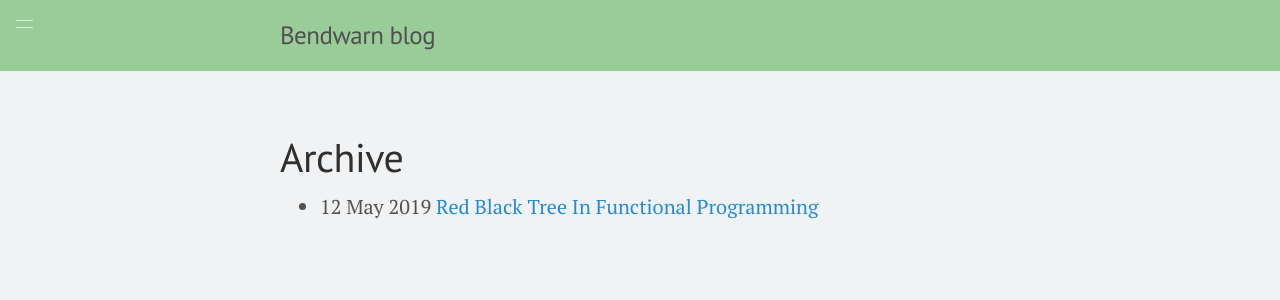
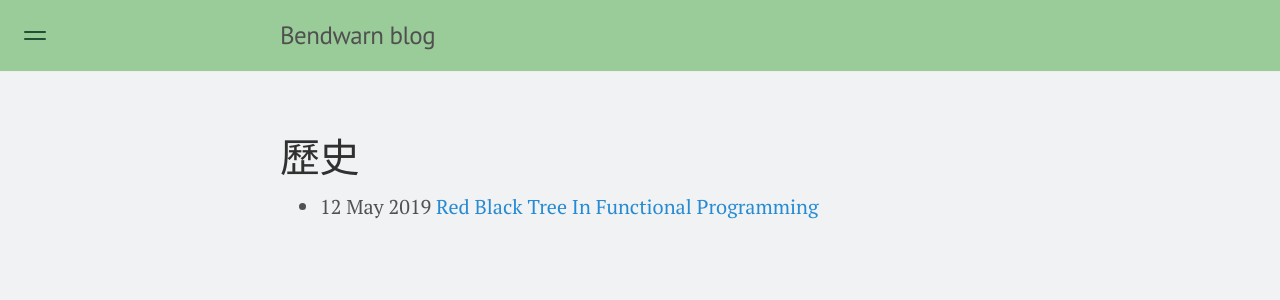
Before and after one commit to bendwarn/bendwarn.github.io, a Jekyll site: the page built from archive.md, in a window 1280 px wide. Shown: the top 300 px of the page. Built offline with Jekyll 4.4.1, drawn with Linux system fonts in a browser that asks for light colours; comment, search, counter and statistics services are not loaded.

Commit message:
Improve Traditional Chinese sidebar navigation accessibility

```diff
--- a/_includes/sidebar.html
+++ b/_includes/sidebar.html
@@ -1,36 +1,54 @@
-<!-- Target for toggling the sidebar `.sidebar-checkbox` is for regular
-     styles, `#sidebar-checkbox` for behavior. -->
-<input type="checkbox" id="sidebar-checkbox" hidden>
-<label class="menuicon" for="sidebar-checkbox">
+<input type="checkbox" id="sidebar-checkbox" class="sidebar-checkbox" lang="zh-Hant" aria-label="導覽選單" aria-controls="sidebar">
+<label class="menuicon" for="sidebar-checkbox" aria-hidden="true">
   <span class="bread bread-top"><span class="crust crust-top"></span></span>
   <span class="bread bread-bottom"><span class="crust crust-bottom"></span></span>
 </label>
+<label class="sidebar-backdrop" for="sidebar-checkbox" aria-hidden="true"></label>
 
-<!-- Toggleable sidebar -->
-<div class="sidebar" id="sidebar">
-  <nav class="sidebar-nav">
-    <a class="sidebar-nav-item" href="{{ site.github.repository_url }}">GitHub repository</a>
+<aside class="sidebar" id="sidebar" lang="zh-Hant">
+  <div class="sidebar-heading">
+    <span class="sidebar-title">{{ site.title }}</span>
+  </div>
 
-    {% comment %}
-      The code below dynamically generates a sidebar nav of pages with
-      `layout: page` in the front-matter. See readme for usage.
-    {% endcomment %}
+  <nav class="sidebar-nav" aria-label="主要導覽">
+    <a class="sidebar-nav-item{% if page.url == '/' %} active{% endif %}" href="{{ '/' | relative_url }}"{% if page.url == '/' %} aria-current="page"{% endif %}>
+      <svg viewBox="0 0 24 24" fill="none" stroke="currentColor" stroke-width="1.8" stroke-linecap="round" stroke-linejoin="round" aria-hidden="true" focusable="false"><path d="M3 10.5 12 3l9 7.5"></path><path d="M5.5 9.5V20h13V9.5M9.5 20v-6h5v6"></path></svg>
+      首頁
+    </a>
 
-    {% assign pages_list = site.pages | sort:"url" %}
+    {% assign pages_list = site.pages | sort: "url" %}
     {% for node in pages_list %}
-      {% if node.title != null %}
-        {% if node.layout == "page" %}
-          <a class="sidebar-nav-item{% if page.url == node.url %} active{% endif %}" href="{{ node.url }}">{{ node.title }}</a>
-        {% endif %}
+      {% if node.path == "about.md" %}
+        <a class="sidebar-nav-item{% if page.url == node.url %} active{% endif %}" href="{{ node.url | relative_url }}"{% if page.url == node.url %} aria-current="page"{% endif %}>
+          <svg viewBox="0 0 24 24" fill="none" stroke="currentColor" stroke-width="1.8" stroke-linecap="round" stroke-linejoin="round" aria-hidden="true" focusable="false"><circle cx="12" cy="8" r="3.5"></circle><path d="M5 20a7 7 0 0 1 14 0"></path></svg>
+          關於
+        </a>
       {% endif %}
     {% endfor %}
 
-    <a class="sidebar-nav-item{% if page.url == '/archive/' %} active{% endif %}" href="{{ site.baseurl }}/archive/">Archive</a>
+    <a class="sidebar-nav-item{% if page.url == '/archive/' %} active{% endif %}" href="{{ '/archive/' | relative_url }}"{% if page.url == '/archive/' %} aria-current="page"{% endif %}>
+      <svg viewBox="0 0 24 24" fill="none" stroke="currentColor" stroke-width="1.8" stroke-linecap="round" stroke-linejoin="round" aria-hidden="true" focusable="false"><path d="M3 12a9 9 0 1 0 2.6-6.4L3 8"></path><path d="M3 3v5h5M12 7v5l3.5 2"></path></svg>
+      歷史
+    </a>
   </nav>
 
+  <div class="sidebar-secondary">
+    <a class="sidebar-external" href="https://github.com/{{ site.repository }}" aria-label="GitHub 程式碼庫">
+      <svg viewBox="0 0 24 24" fill="currentColor" aria-hidden="true" focusable="false"><path d="M12 0C5.37 0 0 5.37 0 12c0 5.31 3.435 9.795 8.205 11.385.6.105.825-.255.825-.57 0-.285-.015-1.23-.015-2.235-3.015.555-3.795-.735-4.035-1.41-.135-.345-.72-1.41-1.23-1.695-.42-.225-1.02-.78-.015-.795.945-.015 1.62.87 1.845 1.23 1.08 1.815 2.805 1.305 3.495.99.105-.78.42-1.305.765-1.605-2.67-.3-5.46-1.335-5.46-5.925 0-1.305.465-2.385 1.23-3.225-.12-.3-.54-1.53.12-3.18 0 0 1.005-.315 3.3 1.23.96-.27 1.98-.405 3-.405s2.04.135 3 .405c2.295-1.56 3.3-1.23 3.3-1.23.66 1.65.24 2.88.12 3.18.765.84 1.23 1.905 1.23 3.225 0 4.605-2.805 5.625-5.475 5.925.435.375.81 1.095.81 2.22 0 1.605-.015 2.895-.015 3.3 0 .315.225.69.825.57A12.02 12.02 0 0024 12c0-6.63-5.37-12-12-12z"></path></svg>
+    </a>
+  </div>
+
   <div class="sidebar-item">
-    <p>
-      &copy; {{ site.time | date: '%Y' }}. All rights reserved.
-    </p>
+    <p>&copy; {{ site.time | date: '%Y' }} {{ site.author.name }}</p>
   </div>
-</div>
+</aside>
+
+<script>
+  document.addEventListener('keydown', function (event) {
+    var menu = document.getElementById('sidebar-checkbox');
+    if (event.key === 'Escape' && menu.checked) {
+      menu.checked = false;
+      menu.focus();
+    }
+  });
+</script>
--- a/archive.md
+++ b/archive.md
@@ -1,11 +1,11 @@
 ---
 layout: default
-title: Archive
+title: 歷史
 permalink: /archive/
 ---
 
 <div class="archive">
-  <h1 class="page-title">Archive</h1>
+  <h1 class="page-title">歷史</h1>
 
   <ul class="archive-posts">
     {% for post in site.posts %}
--- a/public/css/main.sass
+++ b/public/css/main.sass
@@ -21,50 +21,172 @@
 .konosuba
   font-family: konosuba
 
-// sidebar
+// Keep the control available to keyboard and assistive technology users.
+.sidebar-checkbox
+  position: fixed
+  width: 1px
+  height: 1px
+  margin: 0
+  overflow: hidden
+  clip: rect(0, 0, 0, 0)
+  clip-path: inset(50%)
+  white-space: nowrap
+
+.menuicon
+  position: fixed
+  top: .5rem
+  left: .5rem
+  z-index: 12
+  display: block
+  width: 2.5rem
+  height: 2.5rem
+  border-radius: .3rem
+  color: #244d35
+  cursor: pointer
+  transition: background-color .2s ease, color .2s ease
+
+.menuicon:hover
+  background-color: rgba(36, 77, 53, .1)
+
+#sidebar-checkbox:focus-visible ~ .menuicon
+  outline: 3px solid #244d35
+  outline-offset: 2px
+
+#sidebar-checkbox:checked ~ .menuicon
+  color: #fff
+
+#sidebar-checkbox:checked ~ .menuicon:hover
+  background-color: rgba(255, 255, 255, .12)
+
+#sidebar-checkbox:checked:focus-visible ~ .menuicon
+  outline-color: #b4ddb9
+
+.bread
+  position: absolute
+  top: 50%
+  left: 50%
+  width: 1.1rem
+  height: 2px
+  transition: transform .2s ease
+
+.crust
+  display: block
+  width: 100%
+  height: 100%
+  border-radius: 1px
+  background: currentColor
+
+.bread-top
+  transform: translate(-50%, -4px)
+
+.bread-bottom
+  transform: translate(-50%, 3px)
+
+#sidebar-checkbox:checked ~ .menuicon .bread-top
+  transform: translate(-50%, 0) rotate(45deg)
+
+#sidebar-checkbox:checked ~ .menuicon .bread-bottom
+  transform: translate(-50%, 0) rotate(-45deg)
+
+.sidebar-backdrop
+  position: fixed
+  inset: 0
+  z-index: 9
+  visibility: hidden
+  background: rgba(15, 25, 19, .45)
+  opacity: 0
+  cursor: pointer
+  transition: opacity .3s ease, visibility .3s ease
+
+#sidebar-checkbox:checked ~ .sidebar-backdrop
+  visibility: visible
+  opacity: 1
+
+.sidebar
+  display: flex
+  flex-direction: column
+  padding: 4.5rem 0 1.25rem
+  font-size: .9rem
+  color: #c8d4ca
+  background: #1c2d23
+  transition: transform .3s ease, visibility .3s ease
+
+.sidebar > *
+  flex-shrink: 0
+
 #sidebar-checkbox:checked ~ .sidebar
   visibility: visible
 
-.menuicon
+.sidebar-heading
+  padding: 0 1.5rem 1.5rem
+
+.sidebar-title
   display: block
-  position: absolute
-  width: 48px
-  height: 48px
-  z-index: 11
-  cursor: pointer
-  transition: opacity 0.2s cubic-bezier(0.645, 0.045, 0.355, 1)
-  &:hover
-    opacity: .65
+  color: #fff
+  font-size: 1.15rem
+  line-height: 1.3
 
-.bread
-  position: absolute
-  top: 9px
-  left: 9px
-  width: 30px
-  height: 30px
-  transition: transform .1806s cubic-bezier(0.04, 0.04, 0.12, 0.96)
-  #sidebar-checkbox:checked ~ .menuicon &
-    transition: transform .3192s cubic-bezier(0.04, 0.04, 0.12, 0.96) .1008s
+.sidebar-nav
+  padding: .75rem .75rem 1rem
+  border-top: 1px solid rgba(255, 255, 255, .14)
+  border-bottom: 0
 
-#sidebar-checkbox:checked ~ .menuicon .bread-top
-  transform: rotate(45deg)
-#sidebar-checkbox:checked ~ .menuicon .bread-bottom
-  transform: rotate(-45deg)
+.sidebar-nav-item
+  display: flex
+  align-items: center
+  gap: .75rem
+  margin: .15rem 0
+  padding: .7rem .75rem
+  border: 0
+  border-radius: .25rem
+  color: #e5ece6
+  line-height: 1.5
 
-.crust
-  position: absolute
-  display: block
-  width: 17px
-  height: 1px
-  background: #fff
-  left: 7px
-  transition: transform .1596s cubic-bezier(0.52, 0.16, 0.52, 0.84) .1008s
-  #sidebar-checkbox:checked ~ .menuicon &
-    transition: transform .1806s cubic-bezier(0.04, 0.04, 0.12, 0.96)
-    transform: none
-.crust-top
-  top: 14px
-  transform: translateY(-3px)
-.crust-bottom
-  bottom: 14px
-  transform: translateY(3px)
+.sidebar-nav-item svg
+  flex: 0 0 1.1rem
+  width: 1.1rem
+  height: 1.1rem
+
+.sidebar-nav-item.active
+  color: #fff
+  font-weight: 700
+  background: #355b40
+  box-shadow: inset 3px 0 #b4ddb9
+
+.sidebar-nav-item:hover,
+.sidebar-nav-item:focus
+  background: rgba(255, 255, 255, .12)
+
+.sidebar a:focus-visible
+  outline: 2px solid #b4ddb9
+  outline-offset: 2px
+
+.sidebar-secondary
+  margin-top: auto
+  padding: 1rem 1.5rem .25rem
+  border-top: 1px solid rgba(255, 255, 255, .14)
+
+.sidebar .sidebar-external
+  display: inline-flex
+  align-items: center
+  justify-content: center
+  width: 44px
+  height: 44px
+  margin-left: -10px
+  border-radius: .25rem
+  color: #c8d4ca
+
+.sidebar-external:hover
+  background: rgba(255, 255, 255, .12)
+
+.sidebar-external svg
+  width: 24px
+  height: 24px
+
+.sidebar-item
+  padding: .5rem 1.5rem 0
+  font-size: .7rem
+
+@media (prefers-reduced-motion: reduce)
+  .menuicon, .bread, .sidebar-backdrop, .sidebar
+    transition: none
--- a/scripts/check-site-navigation.py
+++ b/scripts/check-site-navigation.py
@@ -54,7 +54,7 @@ archive_link = next(
     (
         link
         for link in index.links
-        if "".join(link["text"]).strip() == "Archive"
+        if "".join(link["text"]).strip() == "歷史"
     ),
     None,
 )
@@ -73,7 +73,7 @@ archive_heading = next(
     (
         heading
         for heading in archive.headings
-        if "".join(heading["text"]).strip() == "Archive"
+        if "".join(heading["text"]).strip() == "歷史"
     ),
     None,
 )
```
